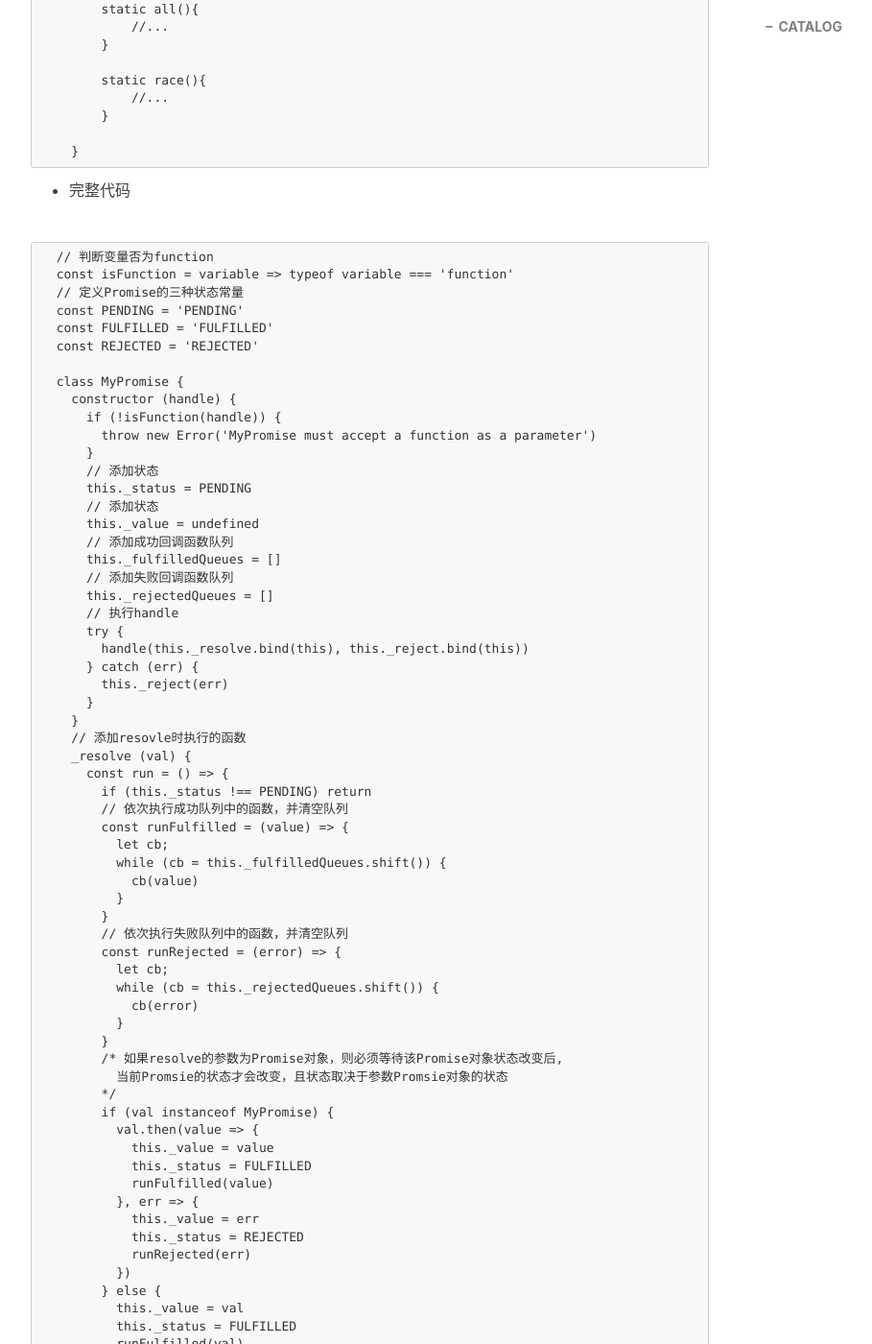
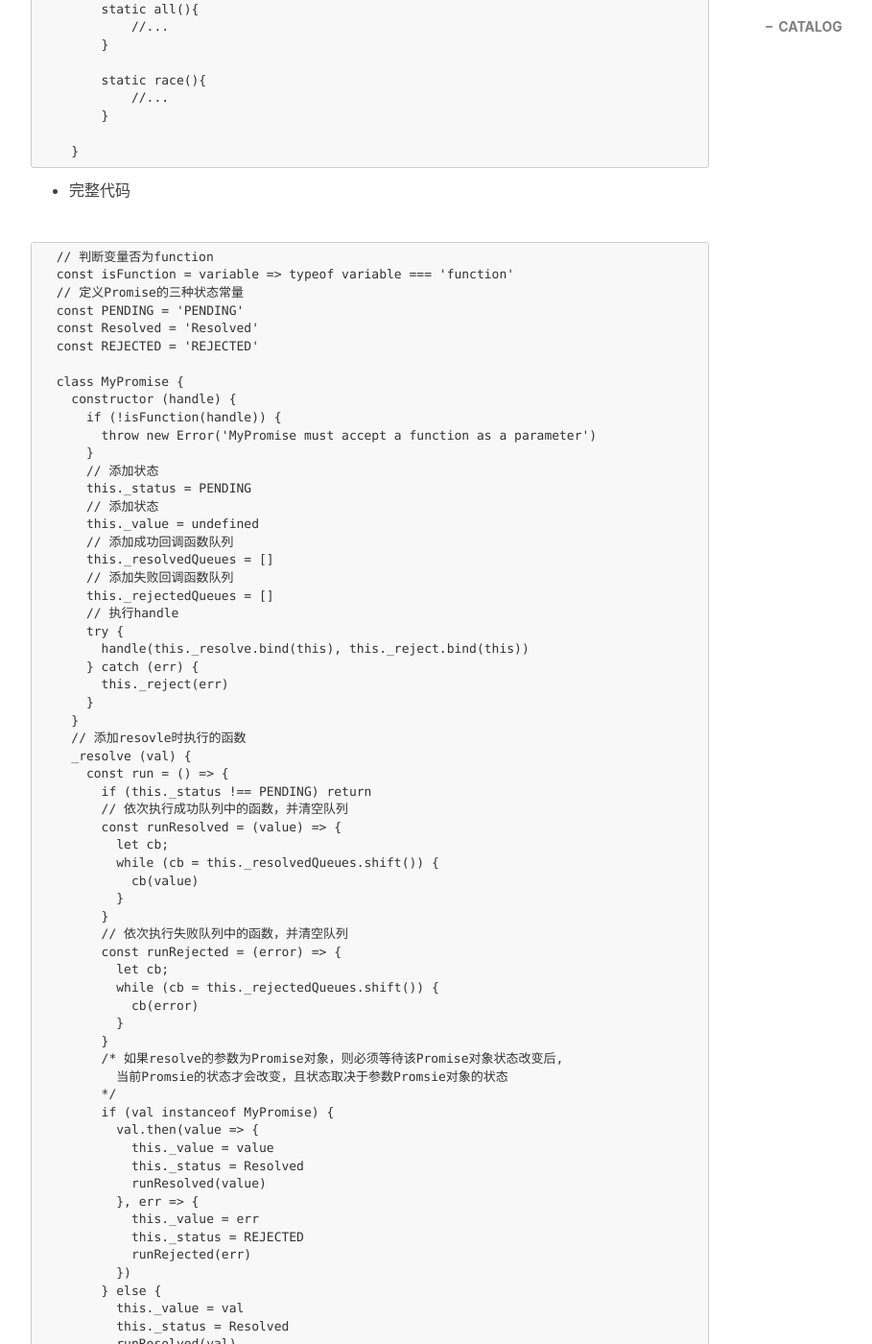
Before and after one commit to jiahao-si/jiahao-si.github.io, a Jekyll site: the page built from _posts/2020-01-04-Promise源码剖析.md, in a window 1280 px wide and 1400 px high, scrolled down 3338 px. Shown: the whole window at 96% size, without its empty margins (233-1142 px from the left). Built offline with Jekyll 4.4.1, drawn with Linux system fonts in a browser that asks for light colours; nearby versions of some CDN libraries; comment, search, counter and statistics services are not loaded; some of the changed text lies outside the part shown.

Commit message:
Update 2020-01-04-Promise源码剖析.md

````diff
--- a/_posts/2020-01-04-Promise源码剖析.md
+++ b/_posts/2020-01-04-Promise源码剖析.md
@@ -15,9 +15,9 @@ tags:
 -   Promise 的状态和值
     -   状态
         -   Pending（进行中）
-        -   Fulfilled（已成功）
+        -   Resolved（已成功）
         -   Rejected（已失败）
-        >   状态只能由pending 到 fulfilled 或 rejected，且改变后将一直保持这个状态。
+        >   状态只能由pending 到 resolved 或 rejected，且改变后将一直保持这个状态。
 
     -   值
         -   状态改变时传递给回调函数的值
@@ -28,7 +28,7 @@ tags:
 ```
  new Promise((resolve, reject) => {
     setTimeout(() => {
-        resolve('Fulfilled')
+        resolve('Resolved')
     },1000)
  })
 ```
@@ -37,7 +37,7 @@ tags:
 
 ```
 const Pending = 'Pending';
-const Fulfilled = 'Fulfilled';
+const Resolved = 'Resolved';
 const Rejected = 'Rejected';
 
 class MyPromise {
@@ -60,7 +60,7 @@ class MyPromise {
 
     _resolve(val){
         this._value = val;
-        this._status = Fulfilled;
+        this._status = Resolved;
     }
 
     _reject(val){
@@ -84,12 +84,12 @@ class MyPromise {
             switch(_status){
                 //当状态为 pending，将 then 方法回调函数加入执行队列等待执行
                 case Pending：
-                    this._fulfilledQueues.push(onFulfilled);
+                    this._resolvedQueues.push(onResolved);
                     this._rejectedQueues.push(onRejected);
                     break;
                 //当状态发生改变，则执行对应的回调函数
-                case Fulfilled:
-                    onFulfilled(_value);
+                case Resolved:
+                    onResolved(_value);
                     break;
                 case Rejected:
                     onRejected(_value);
@@ -172,7 +172,7 @@ class MyPromise {
   const isFunction = variable => typeof variable === 'function'
   // 定义Promise的三种状态常量
   const PENDING = 'PENDING'
-  const FULFILLED = 'FULFILLED'
+  const Resolved = 'Resolved'
   const REJECTED = 'REJECTED'
 
   class MyPromise {
@@ -185,7 +185,7 @@ class MyPromise {
       // 添加状态
       this._value = undefined
       // 添加成功回调函数队列
-      this._fulfilledQueues = []
+      this._resolvedQueues = []
       // 添加失败回调函数队列
       this._rejectedQueues = []
       // 执行handle
@@ -200,9 +200,9 @@ class MyPromise {
       const run = () => {
         if (this._status !== PENDING) return
         // 依次执行成功队列中的函数，并清空队列
-        const runFulfilled = (value) => {
+        const runResolved = (value) => {
           let cb;
-          while (cb = this._fulfilledQueues.shift()) {
+          while (cb = this._resolvedQueues.shift()) {
             cb(value)
           }
         }
@@ -219,8 +219,8 @@ class MyPromise {
         if (val instanceof MyPromise) {
           val.then(value => {
             this._value = value
-            this._status = FULFILLED
-            runFulfilled(value)
+            this._status = Resolved
+            runResolved(value)
           }, err => {
             this._value = err
             this._status = REJECTED
@@ -228,8 +228,8 @@ class MyPromise {
           })
         } else {
           this._value = val
-          this._status = FULFILLED
-          runFulfilled(val)
+          this._status = Resolved
+          runResolved(val)
         }
       }
       // 为了支持同步的Promise，这里采用异步调用
@@ -251,23 +251,23 @@ class MyPromise {
       setTimeout(run, 0)
     }
     // 添加then方法
-    then (onFulfilled, onRejected) {
+    then (onResolved, onRejected) {
       const { _value, _status } = this
       // 返回一个新的Promise对象
-      return new MyPromise((onFulfilledNext, onRejectedNext) => {
+      return new MyPromise((onResolvedNext, onRejectedNext) => {
         // 封装一个成功时执行的函数
-        let fulfilled = value => {
+        let resolved = value => {
           try {
-            if (!isFunction(onFulfilled)) {
-              onFulfilledNext(value)
+            if (!isFunction(onResolved)) {
+              onResolvedNext(value)
             } else {
-              let res =  onFulfilled(value);
+              let res =  onResolved(value);
               if (res instanceof MyPromise) {
                 // 如果当前回调函数返回MyPromise对象，必须等待其状态改变后在执行下一个回调
-                res.then(onFulfilledNext, onRejectedNext)
+                res.then(onResolvedNext, onRejectedNext)
               } else {
                 //否则会将返回结果直接作为参数，传入下一个then的回调函数，并立即执行下一个then的回调函数
-                onFulfilledNext(res)
+                onResolvedNext(res)
               }
             }
           } catch (err) {
@@ -298,12 +298,12 @@ class MyPromise {
         switch (_status) {
           // 当状态为pending时，将then方法回调函数加入执行队列等待执行
           case PENDING:
-            this._fulfilledQueues.push(fulfilled)
+            this._resolvedQueues.push(resolved)
             this._rejectedQueues.push(rejected)
             break
           // 当状态已经改变时，立即执行对应的回调函数
-          case FULFILLED:
-            fulfilled(_value)
+          case Resolved:
+            resolved(_value)
             break
           case REJECTED:
             rejected(_value)
@@ -338,7 +338,7 @@ class MyPromise {
           this.resolve(p).then(res => {
             values[i] = res
             count++
-            // 所有状态都变成fulfilled时返回的MyPromise状态就变成fulfilled
+            // 所有状态都变成resolved时返回的MyPromise状态就变成resolved
             if (count === list.length) resolve(values)
           }, err => {
             // 有一个被rejected时返回的MyPromise状态就变成rejected
@@ -369,5 +369,4 @@ class MyPromise {
   }
 
 ```
-
 [参考 promise 的实现原理](https://juejin.im/post/5b83cb5ae51d4538cc3ec354)
````
Also changed, not shown: other parts of _posts/2020-01-04-Promise源码剖析.md (+2 -2 lines).
